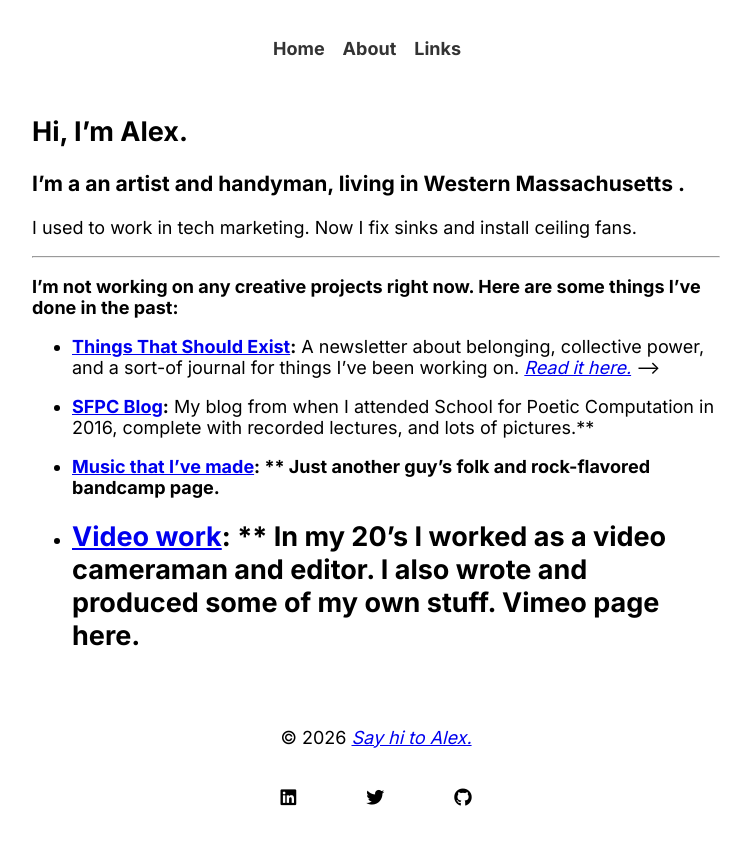
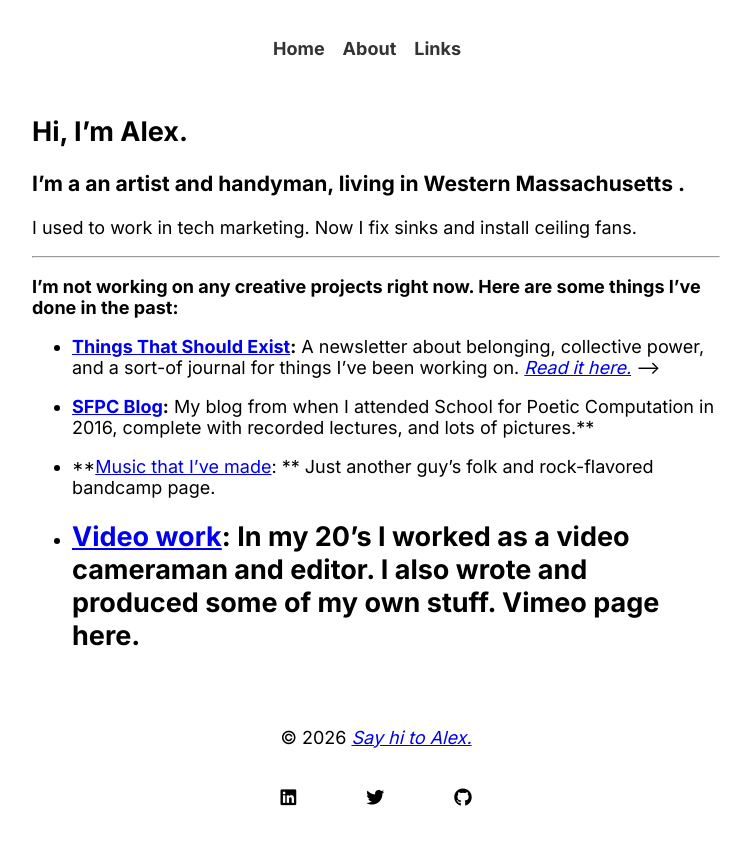
Before and after one commit to alexdwagner/alexdwagner.github.io, a Jekyll site: the page built from index.md, in a window 1280 px wide. Shown: the top 845 px of the page, without its empty margins (264-1008 px from the left). Built offline with Jekyll 4.4.1, drawn with Linux system fonts in a browser that asks for light colours.

Commit message:
Home page typo

```diff
--- a/index.md
+++ b/index.md
@@ -21,7 +21,8 @@ I used to work in tech marketing. Now I fix sinks and install ceiling fans.
 
 * **[SFPC Blog](https://alexwagner.xyz/sfpc-blog-index/):** My blog from when I attended School for Poetic Computation in 2016, complete with recorded lectures, and lots of pictures.**
 
-* **[Music that I've made](https://alextimer.bandcamp.com/): ** Just another guy's folk and rock-flavored bandcamp page.**
+* **[Music that I've made](https://alextimer.bandcamp.com/):
+** Just another guy's folk and rock-flavored bandcamp page.
 
-* **[Video work](https://vimeo.com/adwagner): ** In my 20's I worked as a video cameraman and editor. I also wrote and produced some of my own stuff. Vimeo page here.**
+* **[Video work](https://vimeo.com/adwagner):** In my 20's I worked as a video cameraman and editor. I also wrote and produced some of my own stuff. Vimeo page here.
 ---
```
